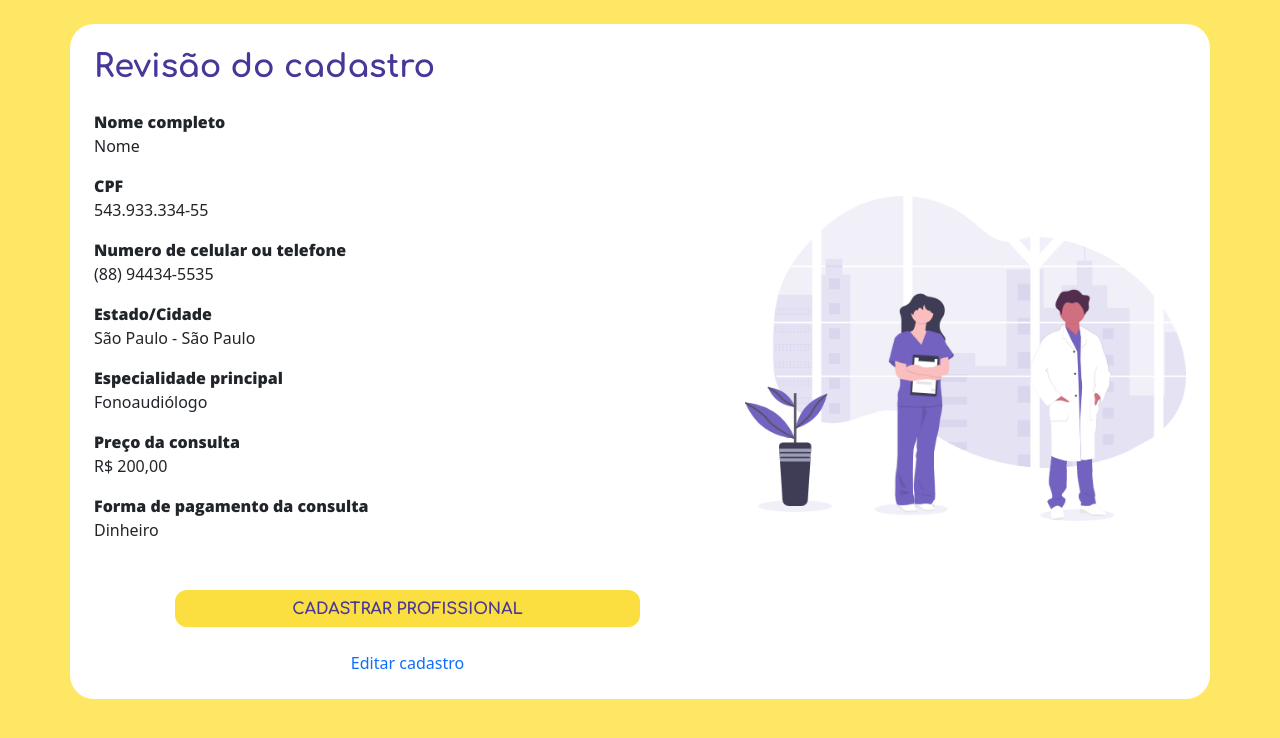
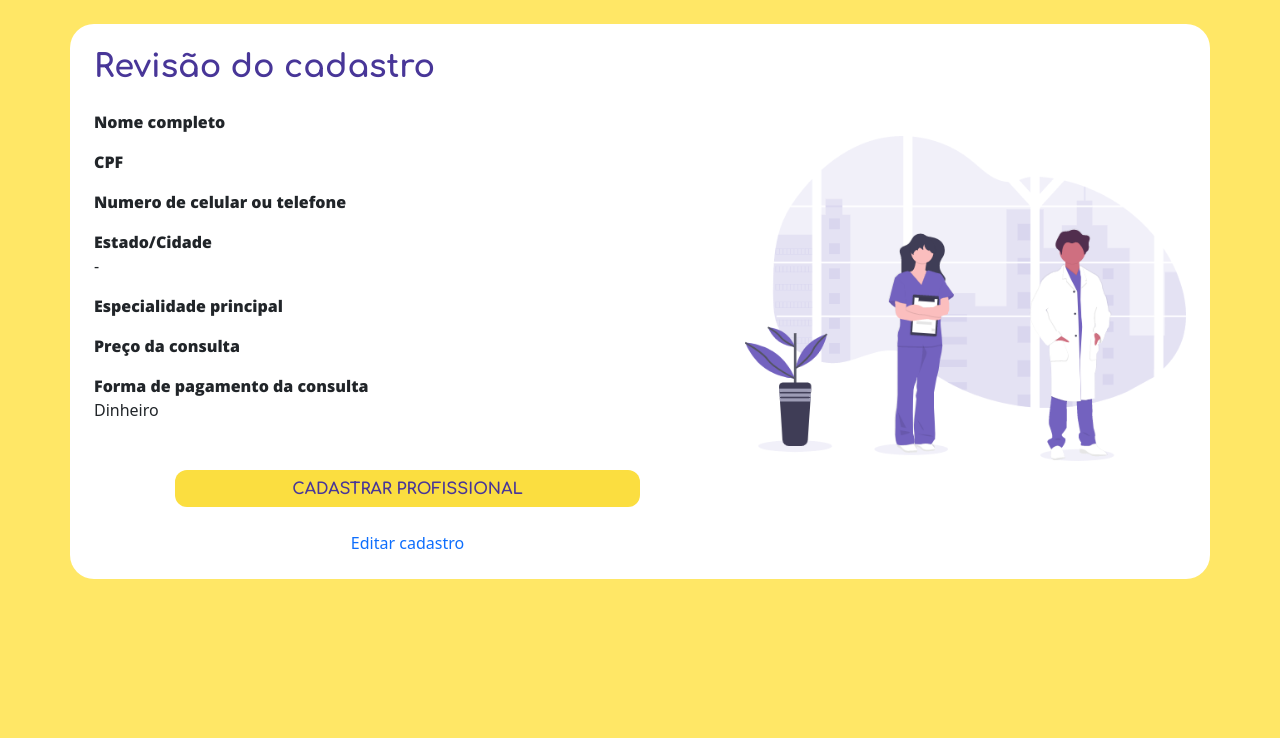
Before and after one commit to devjoedson91/front-consig, a Next.js app: page /reviews in a window 1280 px wide. Shown: the top 738 px of the page. Built offline with nearby package versions, Linux system fonts and the light colour scheme.

Commit message:
salvando dados no localstorage

```diff
--- a/package.json
+++ b/package.json
@@ -17,6 +17,7 @@
     "next": "12.2.4",
     "react": "18.2.0",
     "react-dom": "18.2.0",
+    "react-toastify": "^9.0.8",
     "sass": "^1.54.4"
   },
   "devDependencies": {
--- a/src/pages/_app.tsx
+++ b/src/pages/_app.tsx
@@ -1,9 +1,16 @@
 import 'bootstrap/dist/css/bootstrap.min.css';
 import {AppProps} from 'next/app';
 import '../../styles/globals.scss';
+import { ToastContainer } from 'react-toastify';
+import 'react-toastify/dist/ReactToastify.css';
 
 function MyApp({ Component, pageProps }: AppProps) {
-  return <Component {...pageProps} />
+  return (
+    <>
+      <Component {...pageProps} />
+      <ToastContainer autoClose={3000} />
+    </>
+  )
 }
 
 export default MyApp
--- a/src/pages/index.tsx
+++ b/src/pages/index.tsx
@@ -5,7 +5,6 @@ import Image from "next/image";
 import Button from "../components/Button";
 import Router from "next/router";
 import firebase from "../services/firebaseConnection";
-import Link from "next/link";
 
 type stateProps = {
 
@@ -86,6 +85,7 @@ export default function Home() {
 
             localStorage.setItem('consig@register', JSON.stringify(data));
 
+            event.preventDefault();
             Router.push('/attendance');
 
 
--- a/src/pages/reviews/index.tsx
+++ b/src/pages/reviews/index.tsx
@@ -1,11 +1,36 @@
+import { useEffect, useState } from "react";
 import Head from "next/head";
 import desktop03 from '../../../public/images/desktop-pagina-3.png';
 import Button from "../../components/Button";
 import Image from "next/image";
 import Link from "next/link";
-import styles from './styles.module.scss';
 
 export default function Reviews() {
+
+    useEffect(() => {
+
+        if (localStorage.getItem('consig@register')) {
+
+            const listData = JSON.parse(localStorage.getItem('consig@register'));
+            setNome(listData.nome);
+            setCpf(listData.cpf);
+            setPhone(listData.phone);
+            setUf(listData.uf);
+            setCity(listData.city);
+            setEspecialidade(listData.especialidade);
+            setValueConsulta(listData.valueConsulta);
+
+        }
+
+    }, []);
+
+    const [nome, setNome] = useState('');
+    const [cpf, setCpf] = useState('');
+    const [phone, setPhone] = useState('');
+    const [uf, setUf] = useState('');
+    const [city, setCity] = useState('');
+    const [especialidade, setEspecialidade] = useState('');
+    const [valueConsulta, setValueConsulta] = useState('');
 
     return (
 
@@ -22,37 +47,37 @@ export default function Reviews() {
                         <div className="row mb-3">
 
                             <label htmlFor="nome" className="fw-bold">Nome completo</label>
-                            <div className="fs-6" >Nome</div>
+                            <div className="fs-6" >{nome}</div>
 
                         </div>
                         <div className="mb-3">
                             <label htmlFor="cpf" className="fw-bold">CPF</label>
                             <div className="input-group flex-nowrap">
-                                <div className="fs-6" >543.933.334-55</div>
+                                <div className="fs-6" >{cpf}</div>
                             </div>
                         </div>
                         <div className="mb-3">
                             <label htmlFor="cpf" className="fw-bold">Numero de celular ou telefone</label>
                             <div className="input-group flex-nowrap">
-                                <div className="fs-6" >(88) 94434-5535</div>
+                                <div className="fs-6" >{phone}</div>
                             </div>
                         </div>
                         <div className="mb-3">
                             <label htmlFor="cpf" className="fw-bold">Estado/Cidade</label>
                             <div className="input-group flex-nowrap">
-                                <div className="fs-6" >São Paulo - São Paulo</div>
+                                <div className="fs-6" >{`${uf} - ${city}`}</div>
                             </div>
                         </div>
                         <div className="mb-3">
                             <label htmlFor="cpf" className="fw-bold">Especialidade principal</label>
                             <div className="input-group flex-nowrap">
-                                <div className="fs-6" >Fonoaudiólogo</div>
+                                <div className="fs-6" >{especialidade}</div>
                             </div>
                         </div>
                         <div className="mb-3">
                             <label htmlFor="cpf" className="fw-bold">Preço da consulta</label>
                             <div className="input-group flex-nowrap">
-                                <div className="fs-6" >R$ 200,00</div>
+                                <div className="fs-6" >{valueConsulta}</div>
                             </div>
                         </div>
                         <div className="mb-3">
```
Also changed, not shown: src/pages/attendance/index.tsx (+15 -1 lines), 1 other file (tests, documents, lock files or other folders).
